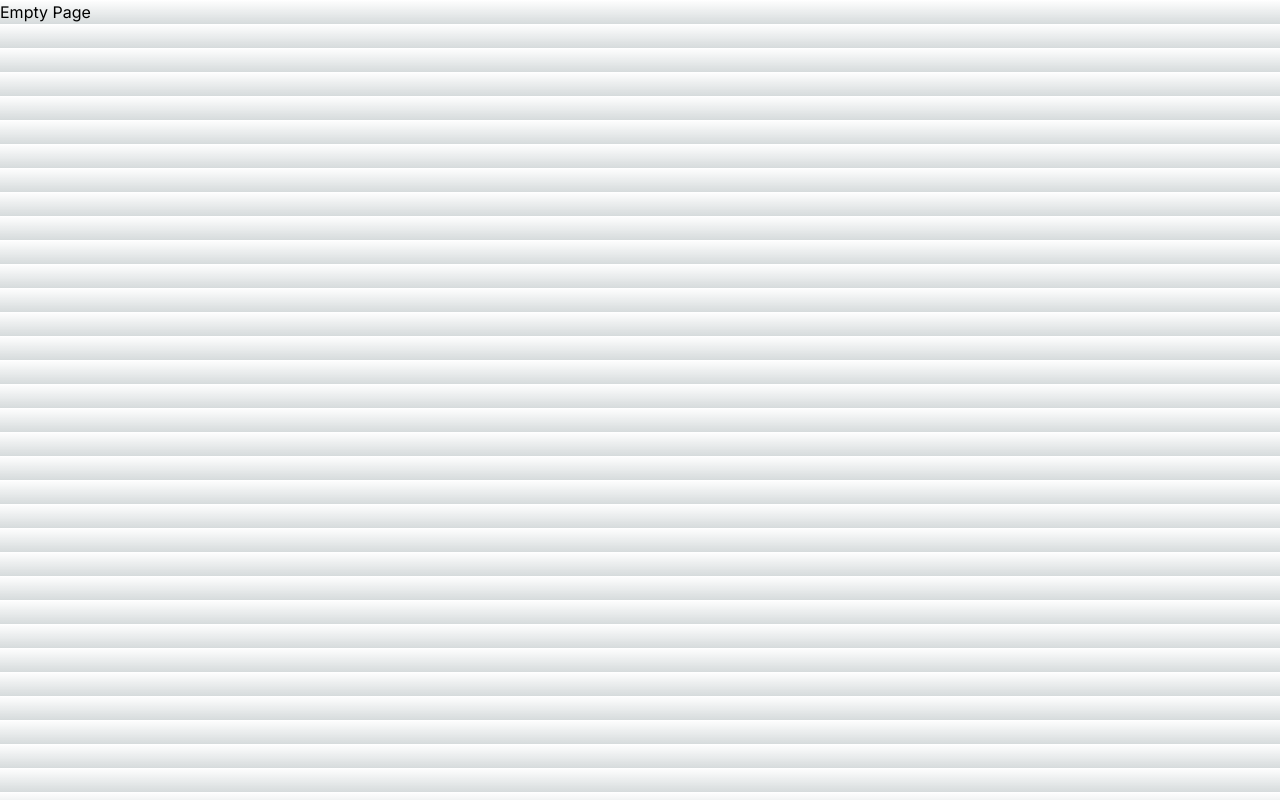
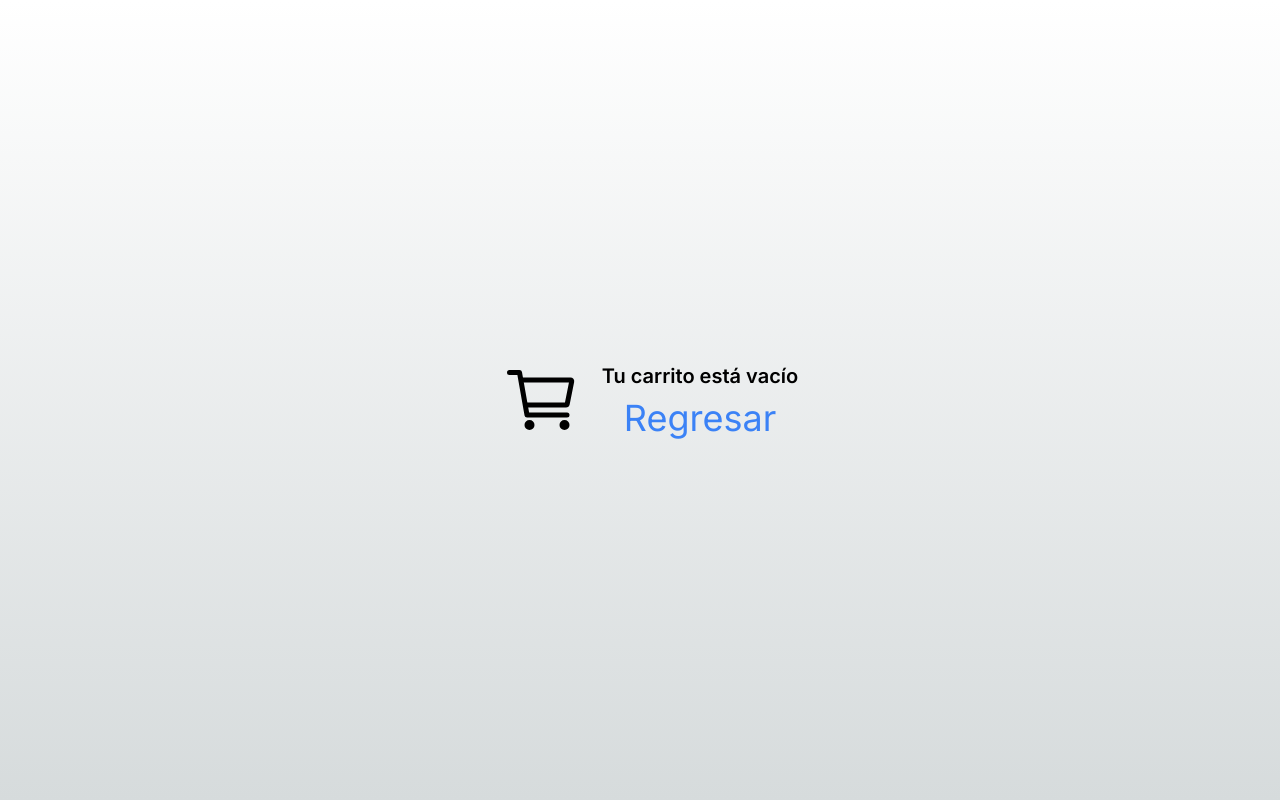
Before and after one commit to flinodev/next-teslo-shop, a Next.js app: page /empty in a window 1280 px wide. Built offline with nearby package versions, Linux system fonts and the light colour scheme.

Commit message:
ADD empty page design

```diff
--- a/src/app/(shop)/cart/page.tsx
+++ b/src/app/(shop)/cart/page.tsx
@@ -3,6 +3,7 @@
 import Image from "next/image";
 import Link from "next/link";
 import { QuantitySelector } from "../../../components/product/quantity-selector/QuantitySelector";
+//import { redirect } from "next/navigation";
 
 const productsInCart = [
   initialData.products[0],
@@ -11,6 +12,7 @@
 ];
 
 export default function CartPage() {
+  //redirect("/empty");
   return (
     <div className="flex justify-center items-center mb-72 px-10 sm:px-0">
       <div className="flex flex-col w-[1000px] ">
--- a/src/app/(shop)/empty/page.tsx
+++ b/src/app/(shop)/empty/page.tsx
@@ -1,7 +1,16 @@
+import Link from "next/link";
+import { IoCartOutline } from "react-icons/io5";
+
 export default function EmptyPage() {
   return (
-    <div>
-      <h1>Empty Page</h1>
+    <div className="flex justify-center items-center h-[800px]">
+      <IoCartOutline size={80} className="mx-5" />
+      <div className="flex flex-col items-center">
+        <h1 className="text-xl font-semibold">Tu carrito está vacío</h1>
+        <Link href="/" className="text-blue-500 mt-2 text-4xl">
+          Regresar
+        </Link>
+      </div>
     </div>
   );
 }
```
